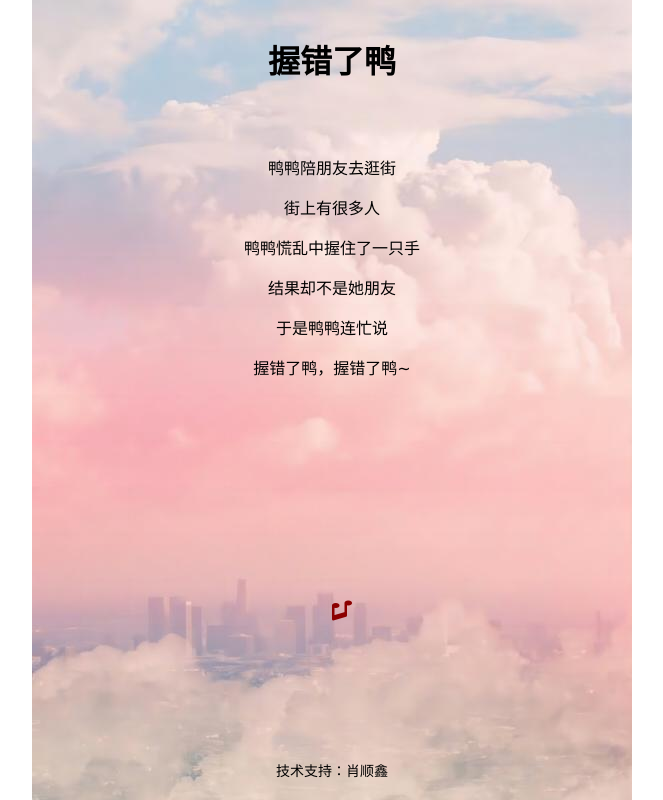
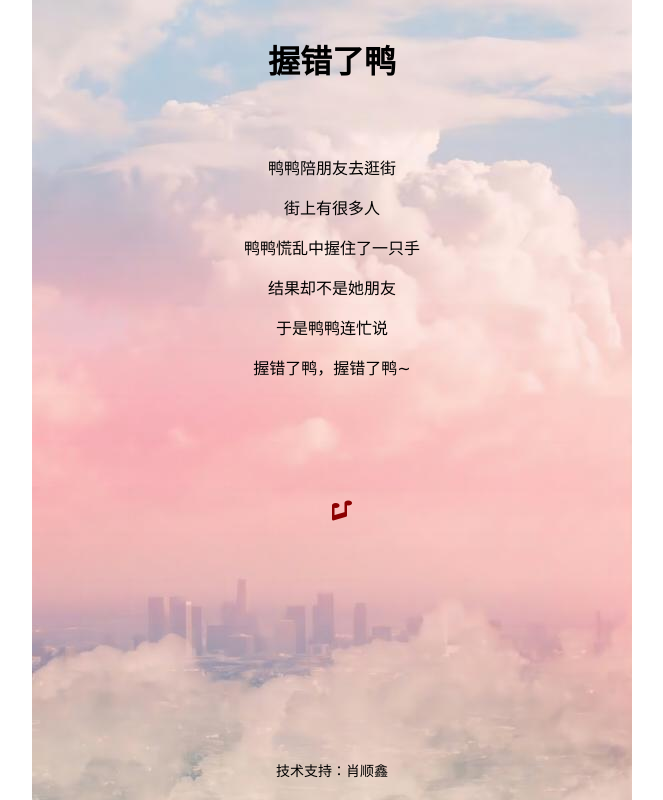
Before and after one commit to luckyfebruary/luckydog, a plain HTML site: page index.html in a window 1280 px wide. Shown: the whole page, without its empty margins (308-971 px from the left). Drawn offline with Linux system fonts and the light colour scheme.

Commit message:
Add files via upload

```diff
--- a/index.html
+++ b/index.html
@@ -64,7 +64,7 @@
   /* 音乐图标样式 */
   .music-icon {
 	position: absolute;
-	top: 600px;
+	top: 500px;
 	right: auto;
 	color: #8b0000;
 	font-size: 20px;
```
